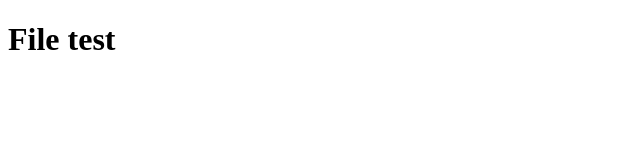
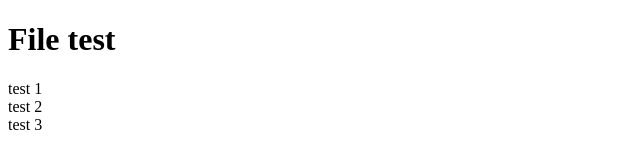
Before and after one commit to DucHuy245/2011060374_PhoDucHuy, a plain HTML site: page file.html in a window 1280 px wide. Shown: the whole page, without its empty margins (0-640 px from the left). Drawn offline with Linux system fonts and the light colour scheme.

Commit message:
test for case 2

```diff
--- a/file.html
+++ b/file.html
@@ -7,5 +7,9 @@
 </head>
 <body>
     <h1>File test</h1>
+    <div>test 1</div>
+    <div>test 2</div>
+    <div>test 3</div>
+
 </body>
 </html>
```
